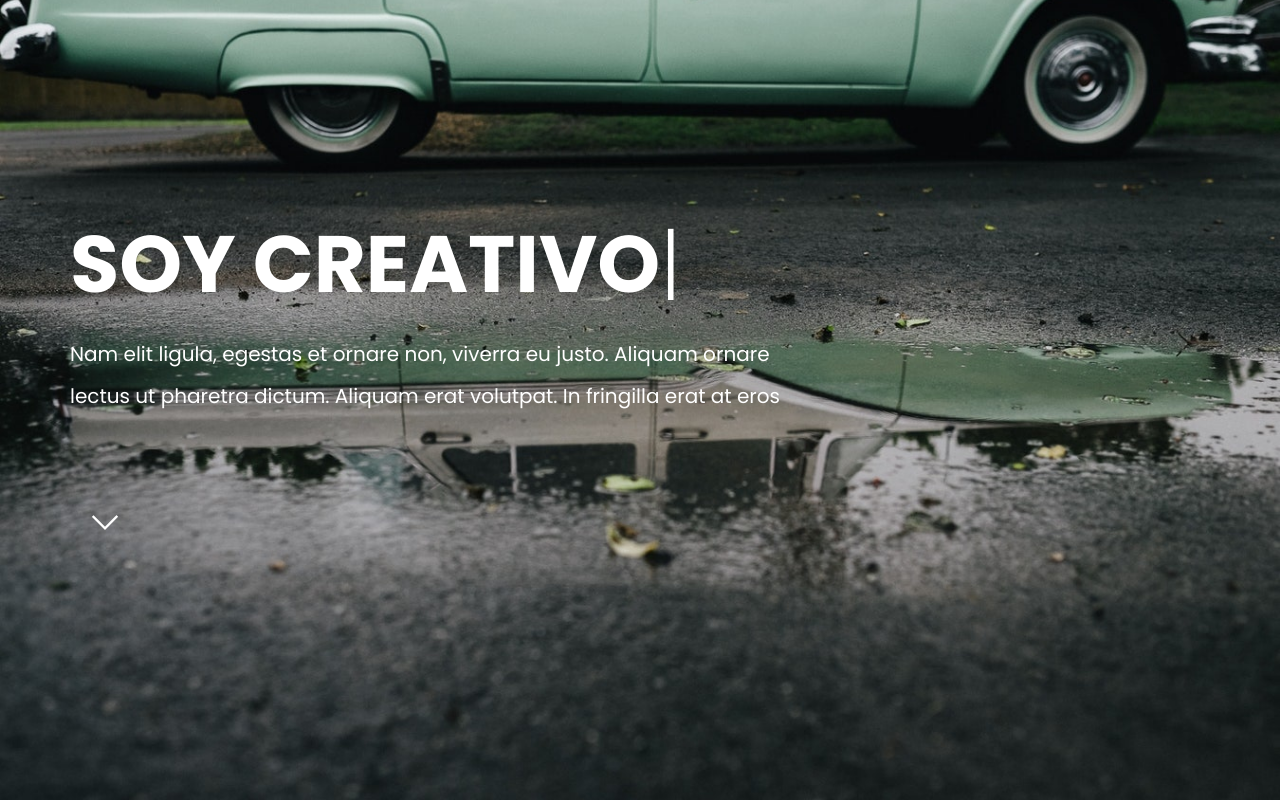
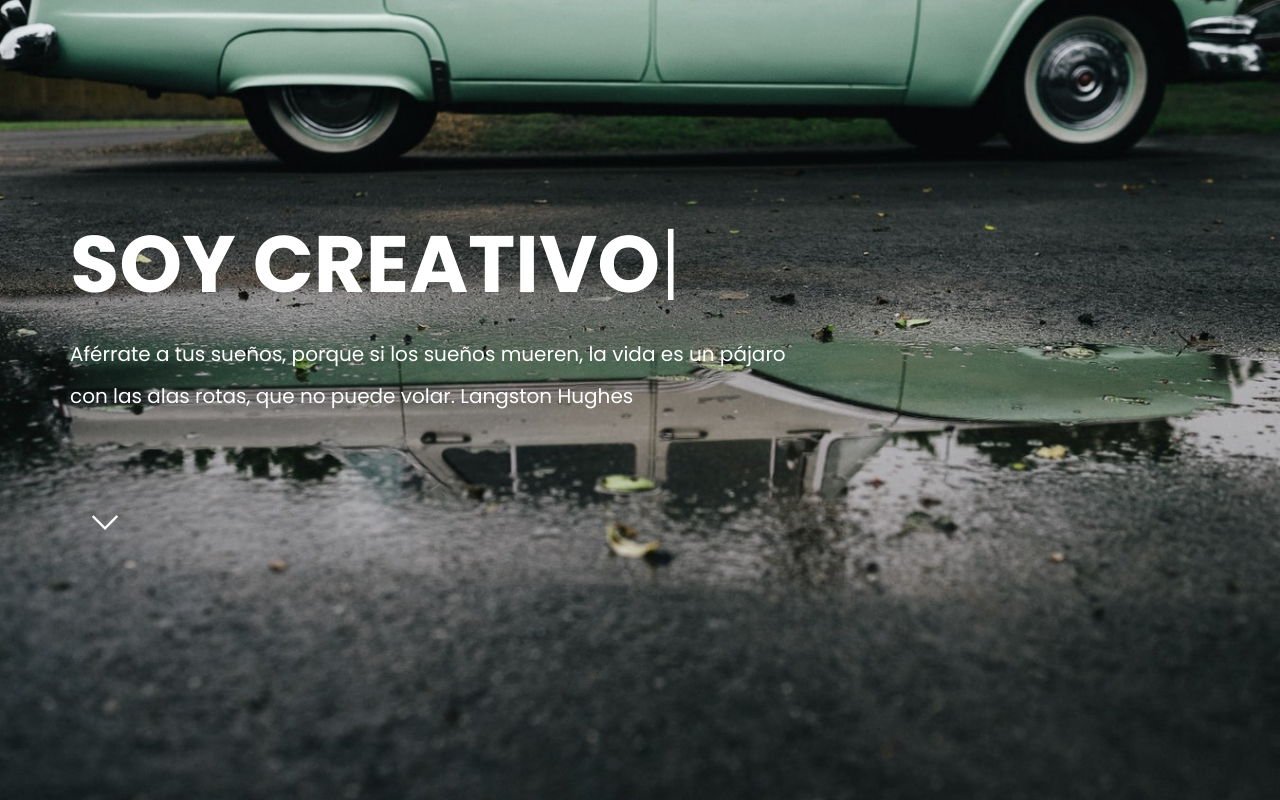
Before and after one commit to gustavogonzalez1996/GustavoG, a plain HTML site: page index.html in a window 1280 px wide. Shown: the top 800 px of the page. Drawn offline with Linux system fonts and the light colour scheme.

Commit message:
Update index.html

```diff
--- a/index.html
+++ b/index.html
@@ -73,7 +73,7 @@
 										</div><!-- End / typing__module -->
 
 									</h1>
-									<p class="hero__text">Nam elit ligula, egestas et ornare non, viverra eu justo. Aliquam ornare lectus ut pharetra dictum. Aliquam erat volutpat. In fringilla erat at eros</p>
+									<p class="hero__text">Aférrate a tus sueños, porque si los sueños mueren, la vida es un pájaro con las alas rotas, que no puede volar. Langston Hughes</p>
 								</div>
 							</div><span id="back-to-down"><i class="pe-7s-angle-down"></i></span>
 						</div>
```
